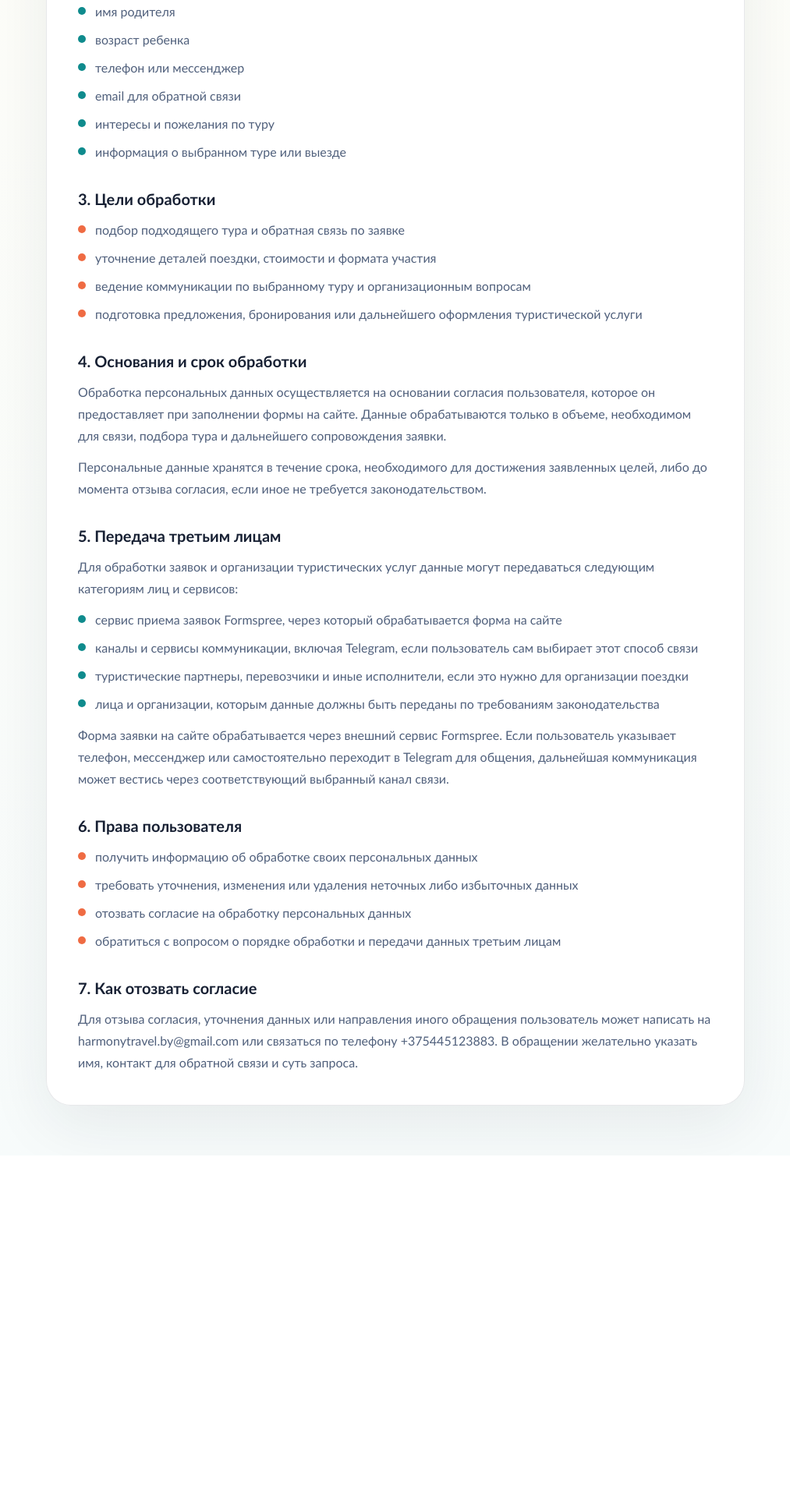
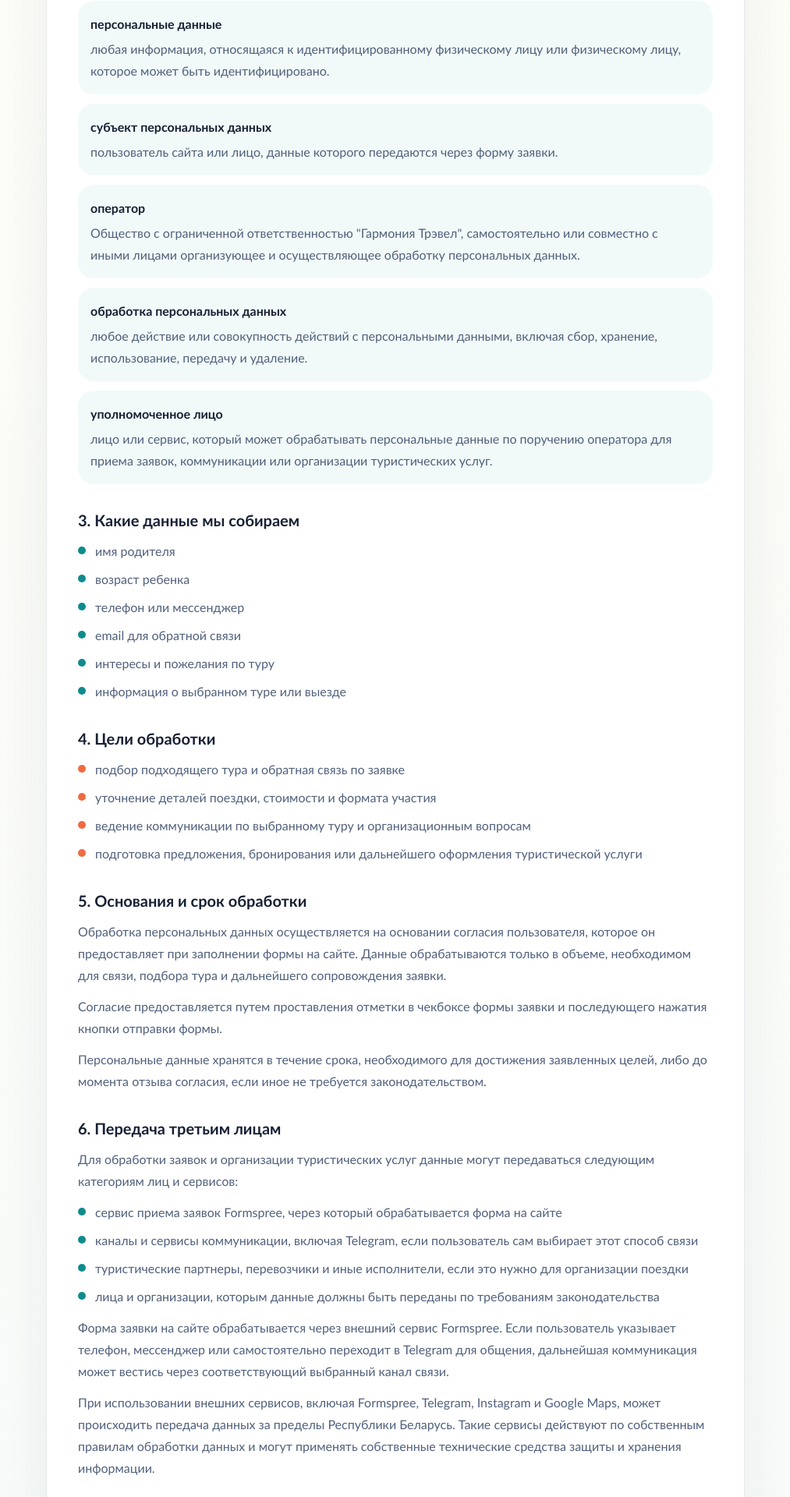
Before and after one commit to bonadysev/HarmonyTravel, a Next.js app: page /privacy-policy in a window 1280 px wide. Shown: the part 620-2540 px from the top of the page at 78% size, without its empty margins (133-1146 px from the left). Before the commit the page ends 2102 px from the top, so only its background shows below. Built offline with nearby package versions, Linux system fonts and the light colour scheme.

Commit message:
upd app/privacy-policy/page.tsx

```diff
--- a/app/privacy-policy/page.tsx
+++ b/app/privacy-policy/page.tsx
@@ -14,6 +14,32 @@ const collectedData = [
   "email для обратной связи",
   "интересы и пожелания по туру",
   "информация о выбранном туре или выезде",
+];
+
+const terms = [
+  {
+    title: "персональные данные",
+    description:
+      "любая информация, относящаяся к идентифицированному физическому лицу или физическому лицу, которое может быть идентифицировано.",
+  },
+  {
+    title: "субъект персональных данных",
+    description: "пользователь сайта или лицо, данные которого передаются через форму заявки.",
+  },
+  {
+    title: "оператор",
+    description: `${brand.legalName}, самостоятельно или совместно с иными лицами организующее и осуществляющее обработку персональных данных.`,
+  },
+  {
+    title: "обработка персональных данных",
+    description:
+      "любое действие или совокупность действий с персональными данными, включая сбор, хранение, использование, передачу и удаление.",
+  },
+  {
+    title: "уполномоченное лицо",
+    description:
+      "лицо или сервис, который может обрабатывать персональные данные по поручению оператора для приема заявок, коммуникации или организации туристических услуг.",
+  },
 ];
 
 const processingPurposes = [
@@ -43,7 +69,7 @@ export default function PrivacyPolicyPage() {
       <div className="section-shell">
         <div className="mx-auto max-w-4xl rounded-[32px] border border-white/70 bg-white/90 p-6 shadow-[0_24px_80px_rgba(23,32,51,0.08)] sm:p-8 lg:p-10">
           <div className="space-y-5">
-            <span className="eyebrow">Документ</span>
+            <span className="eyebrow">{brand.legalName}</span>
             <h1 className="text-3xl font-black leading-tight sm:text-4xl">
               Политика обработки персональных данных
             </h1>
@@ -64,7 +90,19 @@ export default function PrivacyPolicyPage() {
             </section>
 
             <section className="space-y-3">
-              <h2 className="text-xl font-black text-[color:var(--foreground)]">2. Какие данные мы собираем</h2>
+              <h2 className="text-xl font-black text-[color:var(--foreground)]">2. Термины</h2>
+              <div className="grid gap-3">
+                {terms.map((term) => (
+                  <div key={term.title} className="rounded-[20px] bg-[color:var(--accent-soft)]/20 p-4">
+                    <p className="font-black text-[color:var(--foreground)]">{term.title}</p>
+                    <p className="mt-1">{term.description}</p>
+                  </div>
+                ))}
+              </div>
+            </section>
+
+            <section className="space-y-3">
+              <h2 className="text-xl font-black text-[color:var(--foreground)]">3. Какие данные мы собираем</h2>
               <ul className="space-y-2">
                 {collectedData.map((item) => (
                   <li key={item} className="flex gap-3">
@@ -76,7 +114,7 @@ export default function PrivacyPolicyPage() {
             </section>
 
             <section className="space-y-3">
-              <h2 className="text-xl font-black text-[color:var(--foreground)]">3. Цели обработки</h2>
+              <h2 className="text-xl font-black text-[color:var(--foreground)]">4. Цели обработки</h2>
               <ul className="space-y-2">
                 {processingPurposes.map((item) => (
                   <li key={item} className="flex gap-3">
@@ -88,11 +126,15 @@ export default function PrivacyPolicyPage() {
             </section>
 
             <section className="space-y-3">
-              <h2 className="text-xl font-black text-[color:var(--foreground)]">4. Основания и срок обработки</h2>
+              <h2 className="text-xl font-black text-[color:var(--foreground)]">5. Основания и срок обработки</h2>
               <p>
                 Обработка персональных данных осуществляется на основании согласия пользователя,
                 которое он предоставляет при заполнении формы на сайте. Данные обрабатываются только
                 в объеме, необходимом для связи, подбора тура и дальнейшего сопровождения заявки.
+              </p>
+              <p>
+                Согласие предоставляется путем проставления отметки в чекбоксе формы заявки и
+                последующего нажатия кнопки отправки формы.
               </p>
               <p>
                 Персональные данные хранятся в течение срока, необходимого для достижения заявленных
@@ -101,7 +143,7 @@ export default function PrivacyPolicyPage() {
             </section>
 
             <section className="space-y-3">
-              <h2 className="text-xl font-black text-[color:var(--foreground)]">5. Передача третьим лицам</h2>
+              <h2 className="text-xl font-black text-[color:var(--foreground)]">6. Передача третьим лицам</h2>
               <p>
                 Для обработки заявок и организации туристических услуг данные могут передаваться
                 следующим категориям лиц и сервисов:
@@ -119,10 +161,16 @@ export default function PrivacyPolicyPage() {
                 указывает телефон, мессенджер или самостоятельно переходит в Telegram для общения,
                 дальнейшая коммуникация может вестись через соответствующий выбранный канал связи.
               </p>
+              <p>
+                При использовании внешних сервисов, включая Formspree, Telegram, Instagram и Google Maps,
+                может происходить передача данных за пределы Республики Беларусь. Такие сервисы действуют
+                по собственным правилам обработки данных и могут применять собственные технические
+                средства защиты и хранения информации.
+              </p>
             </section>
 
             <section className="space-y-3">
-              <h2 className="text-xl font-black text-[color:var(--foreground)]">6. Права пользователя</h2>
+              <h2 className="text-xl font-black text-[color:var(--foreground)]">7. Права пользователя</h2>
               <ul className="space-y-2">
                 {subjectRights.map((item) => (
                   <li key={item} className="flex gap-3">
@@ -134,11 +182,33 @@ export default function PrivacyPolicyPage() {
             </section>
 
             <section className="space-y-3">
-              <h2 className="text-xl font-black text-[color:var(--foreground)]">7. Как отозвать согласие</h2>
+              <h2 className="text-xl font-black text-[color:var(--foreground)]">8. Как отозвать согласие</h2>
               <p>
                 Для отзыва согласия, уточнения данных или направления иного обращения пользователь
-                может написать на {brand.email} или связаться по телефону {brand.phone}. В обращении
-                желательно указать имя, контакт для обратной связи и суть запроса.
+                может написать на {brand.email}. В обращении желательно указать имя, контакт для обратной связи и суть запроса.
+              </p>
+              <p>
+                Также желательно указать телефон или email, использованные при отправке заявки, чтобы
+                компания могла корректно найти обращение. Запросы рассматриваются в сроки, предусмотренные
+                законодательством Республики Беларусь.
+              </p>
+            </section>
+
+            <section className="space-y-3">
+              <h2 className="text-xl font-black text-[color:var(--foreground)]">9. Использование cookie</h2>
+              <p>
+                На сайте не используются собственные cookie-файлы для отслеживания пользователей. При
+                переходе на внешние сервисы, такие как Formspree, Telegram, Instagram или Google Maps,
+                могут применяться правила и технологии этих сервисов.
+              </p>
+            </section>
+
+            <section className="space-y-3">
+              <h2 className="text-xl font-black text-[color:var(--foreground)]">10. Рекламные рассылки</h2>
+              <p>
+                Данные, указанные в форме заявки, не используются для автоматических рекламных рассылок
+                без отдельного согласия пользователя. Контакты применяются для ответа на обращение,
+                подбора тура и коммуникации по выбранной поездке.
               </p>
             </section>
 
```
